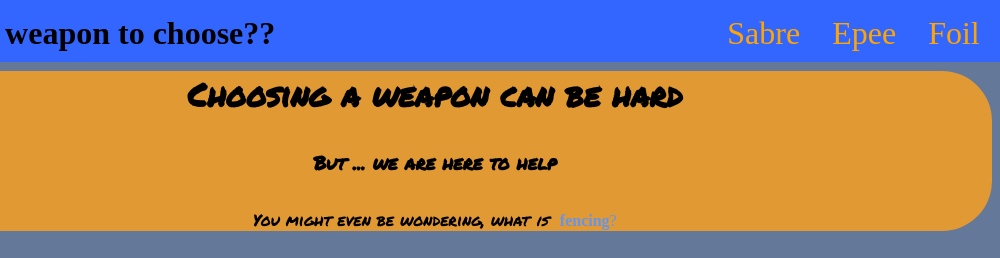
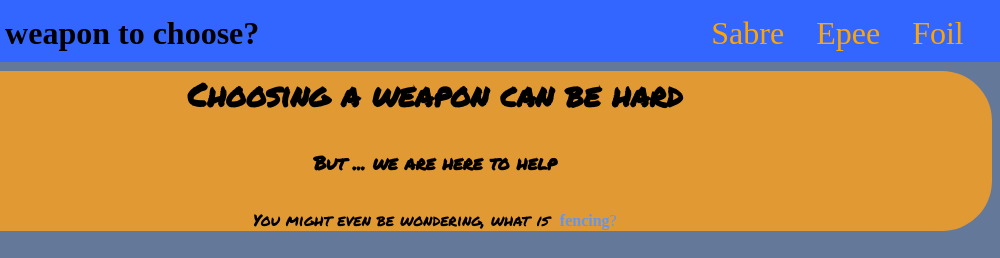
Before and after one commit to AwesomenessOfTheShadows/AwesomenessOfTheShadows.github.io, a plain HTML site: page index.html in a window 1280 px wide. Shown: the top 258 px of the page, 280-1280 px from the left. Drawn offline with Linux system fonts and the light colour scheme; a web font is replaced by a local one.

Commit message:
Update index.html

```diff
--- a/index.html
+++ b/index.html
@@ -9,7 +9,7 @@
     <link rel="stylesheet" type="text/css" href="Home.css">
   </head>
 <header id='topbar' class='topbar'>
-  <img src='LOGO.png' alt='Logo' class='Title'><h1 id = 'Title' class = 'Title'>FENCING: What weapon to choose?? &nbsp&nbsp&nbsp&nbsp&nbsp&nbsp&nbsp&nbsp&nbsp&nbsp&nbsp&nbsp&nbsp&nbsp&nbsp&nbsp&nbsp&nbsp&nbsp&nbsp&nbsp&nbsp&nbsp&nbsp&nbsp&nbsp&nbsp&nbsp&nbsp&nbsp&nbsp&nbsp&nbsp&nbsp&nbsp&nbsp&nbsp&nbsp&nbsp&nbsp&nbsp&nbsp&nbsp&nbsp&nbsp&nbsp&nbsp&nbsp&nbsp&nbsp&nbsp&nbsp&nbsp&nbsp&nbsp</h1>
+  <img src='LOGO.png' alt='Logo' class='Title'><h1 id = 'Title' class = 'Title'>FENCING: What weapon to choose? &nbsp&nbsp&nbsp&nbsp&nbsp&nbsp&nbsp&nbsp&nbsp&nbsp&nbsp&nbsp&nbsp&nbsp&nbsp&nbsp&nbsp&nbsp&nbsp&nbsp&nbsp&nbsp&nbsp&nbsp&nbsp&nbsp&nbsp&nbsp&nbsp&nbsp&nbsp&nbsp&nbsp&nbsp&nbsp&nbsp&nbsp&nbsp&nbsp&nbsp&nbsp&nbsp&nbsp&nbsp&nbsp&nbsp&nbsp&nbsp&nbsp&nbsp&nbsp&nbsp&nbsp&nbsp&nbsp</h1>
   <nav id = 'navlinks' class = 'navlinks'>
     <a href='Sabre.html' style="text-decoration: none">Sabre &nbsp&nbsp</a>
     <a href='Epee.html' style="text-decoration: none">Epee &nbsp&nbsp</a>
```
